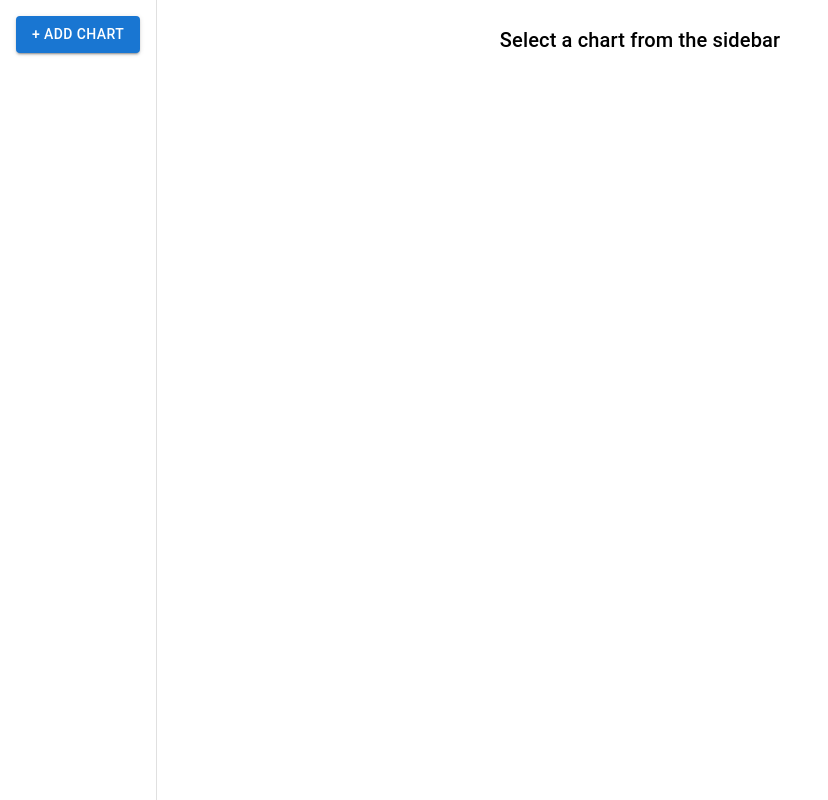
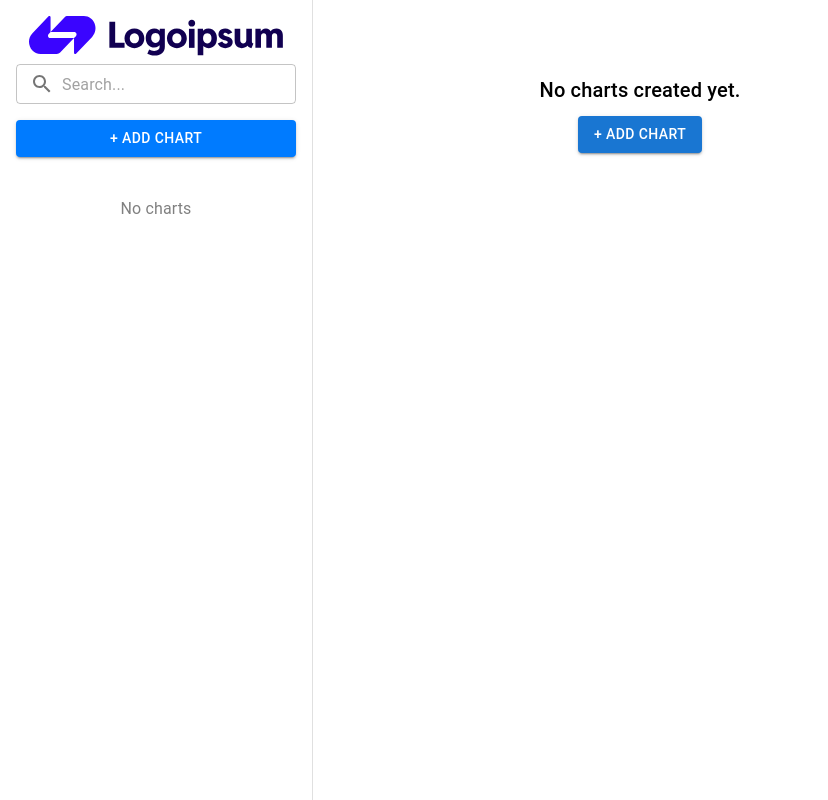
Before and after one commit to homebeach/PK022025, a React (Create React App) app: page / in a window 1280 px wide. Shown: the whole page, without its empty margins (0-828 px from the left). Built offline with nearby package versions, Linux system fonts and the light colour scheme.

Commit message:
Logo, NotFound, Routes

```diff
--- a/package.json
+++ b/package.json
@@ -19,6 +19,7 @@
     "react-hook-form": "^7.54.2",
     "react-redux": "^9.2.0",
     "react-router-dom": "^7.2.0",
+    "react-router-native": "^6.29.0",
     "react-scripts": "5.0.1",
     "web-vitals": "^2.1.4"
   },
--- a/src/App.tsx
+++ b/src/App.tsx
@@ -1,16 +1,24 @@
+import { BrowserRouter as Router, Routes, Route } from "react-router-dom";
 import Sidebar from "./components/Sidebar";
 import MainArea from "./components/MainArea";
+import NotFoundPage from "./components/NotFound"; // You need to create this component
 
 import "./App.css";
 
 const App = () => {
   return (
-    <div className="App" style={{ display: "flex" }}>
-      <Sidebar />
-      <main style={{ flexGrow: 1, padding: 16 }}>
-        <MainArea />
-      </main>
-    </div>
+    <Router>
+      <div className="App" style={{ display: "flex" }}>
+        <Sidebar />
+        <main style={{ flexGrow: 1, padding: 16 }}>
+          <Routes>
+            <Route path="/" element={<MainArea />} />
+            <Route path="/:chartId" element={<MainArea />} />
+            <Route path="*" element={<NotFoundPage />} />
+          </Routes>
+        </main>
+      </div>
+    </Router>
   );
 };
 
--- a/src/components/MainArea.tsx
+++ b/src/components/MainArea.tsx
@@ -1,15 +1,73 @@
-import React from "react";
+import React, { useState, useEffect } from "react";
+import { useParams } from "react-router-dom";
 import Highcharts from "highcharts";
 import HighchartsReact from "highcharts-react-official";
-import { useSelector } from "react-redux";
+import { useSelector, useDispatch } from "react-redux";
 import { RootState } from "../store/store";
-import { Typography, Card, CardContent } from "@mui/material";
+import { Button, Typography, Card, CardContent } from "@mui/material";
+import { addChart, updateChart, setSelectedChart } from "../store/chartSlice";
+
+import ChartDialog from "./ChartDialog";
 
 const MainArea: React.FC = () => {
-  const selectedChart = useSelector((state: RootState) => state.charts.selectedChart);
+  const { chartid } = useParams();
+  const charts = useSelector((state: RootState) => state.charts.charts);
+  const selectedChart = charts.find(chart => chart.id.toString() === chartid);
+  const dispatch = useDispatch();
+
+  const [editMode, setEditMode] = useState(false);
+  const [isDialogOpen, setIsDialogOpen] = useState(false);
+
+  useEffect(() => {
+    dispatch(setSelectedChart(selectedChart || null));
+  }, [chartid, dispatch, selectedChart]);
+
+
+  const handleAddChart = () => {
+    dispatch(setSelectedChart(null));
+    setIsDialogOpen(true);
+  };
+
+  const handleSaveChart = (chartData: any) => {
+    if (editMode) {
+      dispatch(updateChart(chartData));
+    } else {
+      dispatch(addChart({ id: charts.length + 1, ...chartData }));
+    }
+    setIsDialogOpen(false);
+    setEditMode(false);
+    dispatch(setSelectedChart(null));
+  };
+
+  if (!charts.length) {
+    return (
+      <div style={{ textAlign: "center", marginTop: 50 }}>
+        <Typography variant="h6">No charts created yet.</Typography>
+        <Button
+          variant="contained"
+          color="primary"
+          style={{ marginTop: 10 }}
+          onClick={handleAddChart}
+        >
+          + ADD CHART
+        </Button>
+        <ChartDialog
+          open={isDialogOpen}
+          onClose={() => setIsDialogOpen(false)}
+          onSave={handleSaveChart}
+          editMode={false}
+          initialData={null}
+        />
+      </div>
+    );
+  }
 
   if (!selectedChart) {
-    return <Typography variant="h6">Select a chart from the sidebar</Typography>;
+    return (
+      <div style={{ textAlign: "center", marginTop: 50 }}>
+        <Typography variant="h6">Select a chart from the sidebar</Typography>
+      </div>
+    );
   }
 
   const options = {
@@ -27,7 +85,7 @@ const MainArea: React.FC = () => {
       {
         name: selectedChart.name,
         data: selectedChart.dataseries.map((data: any) => data.value),
-        type: selectedChart.type.toLowerCase(), // e.g., "line", "bar", "pie"
+        type: selectedChart.type.toLowerCase(),
         color: selectedChart.color.toLowerCase(),
       },
     ],
--- /dev/null
+++ b/src/components/NotFound.tsx
@@ -0,0 +1,33 @@
+import React from "react";
+import { Button } from "@mui/material";
+import { useNavigate } from "react-router-dom";
+
+const NotFound = () => {
+  const navigate = useNavigate();
+
+  return (
+    <div className="flex flex-col items-center justify-center h-screen bg-white text-center p-6">
+      <h1 className="text-9xl font-bold text-gray-200 relative">
+        404
+        <span className="absolute inset-x-0 bottom-5 text-blue-600 text-6xl">
+          <svg
+            xmlns="http://www.w3.org/2000/svg"
+            viewBox="0 0 24 24"
+            fill="none"
+            stroke="currentColor"
+            strokeWidth="2"
+            strokeLinecap="round"
+            strokeLinejoin="round"
+            className="w-24 h-24"
+          >
+            <polyline points="2 12 6 8 10 12 14 8 18 12 22 8" />
+          </svg>
+        </span>
+      </h1>
+      <p className="text-lg text-gray-600 mt-4">Page not found. Please try again later.</p>
+      <Button className="mt-6 px-6 py-2 bg-blue-600 text-white rounded-lg shadow-md" onClick={() => navigate("/")}>Go Home</Button>
+    </div>
+  );
+};
+
+export default NotFound;
--- a/src/components/Sidebar.tsx
+++ b/src/components/Sidebar.tsx
@@ -1,21 +1,27 @@
 import React, { useState, useEffect } from "react";
-import { Drawer, List, ListItem, ListItemText, IconButton, Menu, MenuItem, Button } from "@mui/material";
+import {
+  Drawer, List, ListItem, ListItemText, IconButton,
+  Menu, MenuItem, Button, TextField, Typography, InputAdornment
+} from "@mui/material";
 import MoreVertIcon from "@mui/icons-material/MoreVert";
+import SearchIcon from "@mui/icons-material/Search";
 import { useSelector, useDispatch } from "react-redux";
 import { RootState } from "../store/store";
-import { addChart, updateChart, deleteChart, setSelectedChart } from "../store/chartSlice"; // Import setSelectedChart
+import { addChart, updateChart, deleteChart, setSelectedChart } from "../store/chartSlice";
 import ChartDialog from "./ChartDialog";
+import { useNavigate } from "react-router-dom";
 
 const Sidebar: React.FC = () => {
   const charts = useSelector((state: RootState) => state.charts.charts);
-  const selectedChart = useSelector((state: RootState) => state.charts.selectedChart); // Get selectedChart from Redux
+  const selectedChart = useSelector((state: RootState) => state.charts.selectedChart);
   const dispatch = useDispatch();
+  const navigate = useNavigate();
 
   const [anchorEl, setAnchorEl] = useState<null | HTMLElement>(null);
   const [isDialogOpen, setIsDialogOpen] = useState(false);
   const [editMode, setEditMode] = useState(false);
+  const [searchTerm, setSearchTerm] = useState("");
 
-  // Open dialog after selectedChart is set
   useEffect(() => {
     if (editMode && selectedChart) {
       setIsDialogOpen(true);
@@ -24,11 +30,12 @@ const Sidebar: React.FC = () => {
 
   const handleMenuOpen = (event: React.MouseEvent<HTMLButtonElement>, chart: any) => {
     setAnchorEl(event.currentTarget);
-    dispatch(setSelectedChart(chart)); // Set selected chart when menu is opened
+    dispatch(setSelectedChart(chart));
   };
 
   const handleChartClick = (chart: any) => {
-    dispatch(setSelectedChart(chart)); // Set selected chart when chart name is clicked
+    dispatch(setSelectedChart(chart));
+    navigate(`/${chart.id}`);
   };
 
   const handleMenuClose = () => {
@@ -42,32 +49,54 @@ const Sidebar: React.FC = () => {
 
   const handleDelete = () => {
     if (selectedChart && selectedChart.id !== undefined) {
-      dispatch(deleteChart(selectedChart.id)); // Only pass id if it's defined
+      dispatch(deleteChart(selectedChart.id));
     }
     handleMenuClose();
   };
 
   const handleSaveChart = (chartData: any) => {
     if (editMode) {
-      dispatch(updateChart(chartData)); // Update Redux store
+      dispatch(updateChart(chartData));
     } else {
-      dispatch(addChart({ id: charts.length + 1, ...chartData })); // Add a new chart
+      dispatch(addChart({ id: charts.length + 1, ...chartData }));
     }
     setIsDialogOpen(false);
     setEditMode(false);
-    dispatch(setSelectedChart(null)); // Reset selected chart in Redux
+    dispatch(setSelectedChart(null));
+    navigate(`/${charts.length + 1}`);
   };
 
+  const filteredCharts = charts.filter(chart =>
+    chart.name.toLowerCase().includes(searchTerm.toLowerCase())
+  );
+
   return (
-    <>
     <Drawer variant="permanent" anchor="left">
-        <div style={{ padding: 16 }}>
+      <div style={{ padding: 16, display: "flex", flexDirection: "column", alignItems: "center" }}>
+        <img src="/logoipsum-362.svg" alt="Logo" style={{ height: 40, marginBottom: 8 }} />
+        <TextField
+          fullWidth
+          variant="outlined"
+          placeholder="Search..."
+          size="small"
+          value={searchTerm}
+          onChange={(e) => setSearchTerm(e.target.value)}
+          InputProps={{
+            startAdornment: (
+              <InputAdornment position="start">
+                <SearchIcon />
+              </InputAdornment>
+            ),
+          }}
+          style={{ marginBottom: 16 }}
+        />
         <Button
           variant="contained"
           fullWidth
+          style={{ backgroundColor: "#007bff", color: "white" }}
           onClick={() => {
             setEditMode(false);
-              setSelectedChart(null);
+            dispatch(setSelectedChart(null));
             setIsDialogOpen(true);
           }}
         >
@@ -75,7 +104,8 @@ const Sidebar: React.FC = () => {
         </Button>
       </div>
       <List>
-          {charts.map((chart) => (
+        {filteredCharts.length > 0 ? (
+          filteredCharts.map((chart) => (
             <ListItem
               key={chart.id}
               onClick={() => handleChartClick(chart)}
@@ -87,26 +117,28 @@ const Sidebar: React.FC = () => {
             >
               <ListItemText primary={chart.name} />
             </ListItem>
-          ))}
+          ))
+        ) : (
+          <Typography style={{ textAlign: "center", marginTop: 16, color: "gray" }}>No charts</Typography>
+        )}
       </List>
       <Menu anchorEl={anchorEl} open={Boolean(anchorEl)} onClose={handleMenuClose}>
         <MenuItem onClick={handleEdit}>Edit</MenuItem>
         <MenuItem onClick={handleDelete}>Delete</MenuItem>
       </Menu>
-      </Drawer>
 
       <ChartDialog
         open={isDialogOpen}
         onClose={() => {
           setIsDialogOpen(false);
           setEditMode(false);
-          setSelectedChart(null);
+          dispatch(setSelectedChart(null));
         }}
         onSave={handleSaveChart}
         editMode={editMode}
-        initialData={editMode ? selectedChart : null} // Pass initialData only in edit mode
+        initialData={editMode ? selectedChart : null}
       />
-    </>
+    </Drawer>
   );
 };
 
--- a/src/store/chartSlice.ts
+++ b/src/store/chartSlice.ts
@@ -1,6 +1,6 @@
 import { createSlice, PayloadAction } from "@reduxjs/toolkit";
 interface Chart {
-  id?: number;
+  id: number;
   name: string;
   type: string;
   color: string;
```
Also changed, not shown: public/logoipsum-362.svg (added), 1 other file (tests, documents, lock files or other folders). Lines whose indentation alone changed are shown as unchanged.
